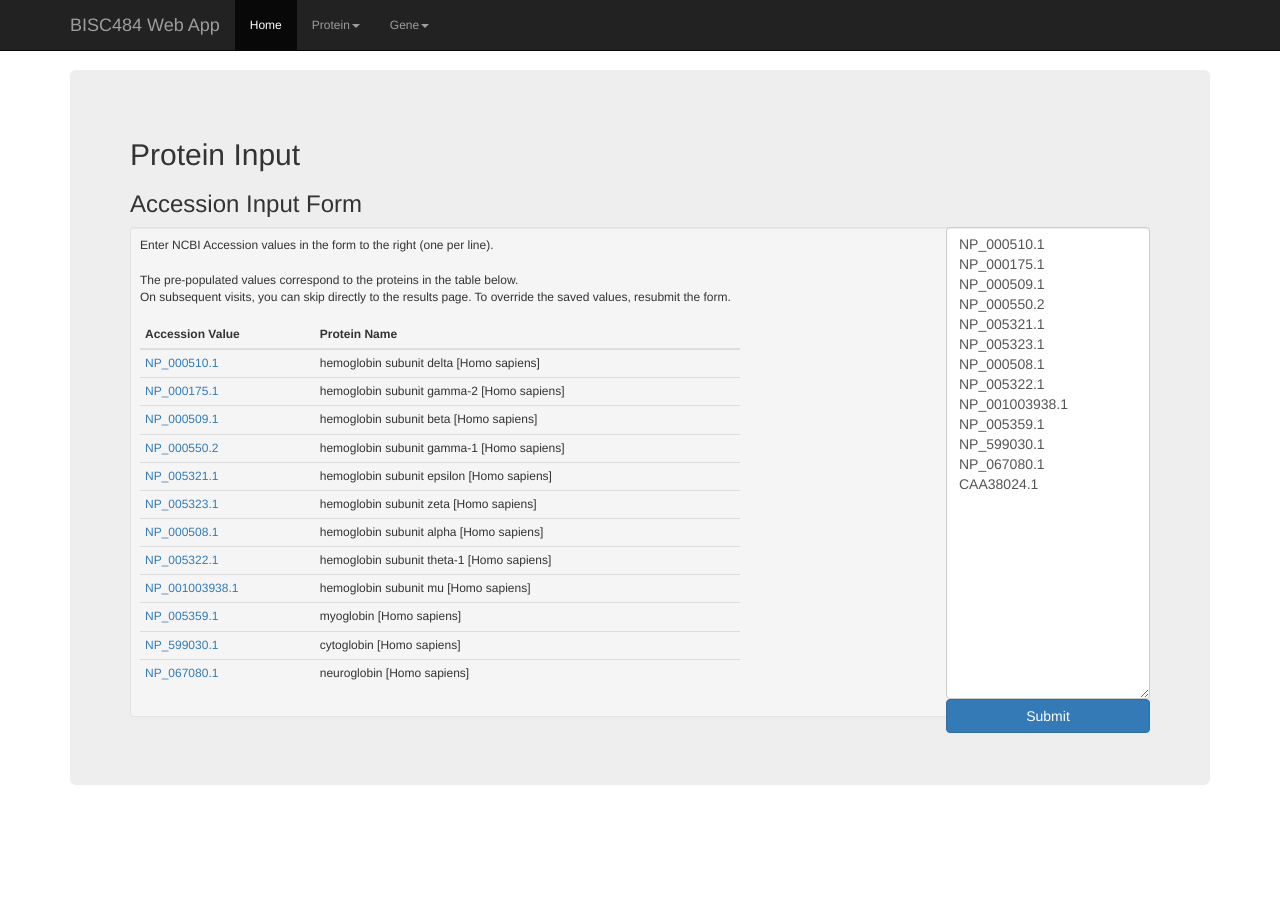
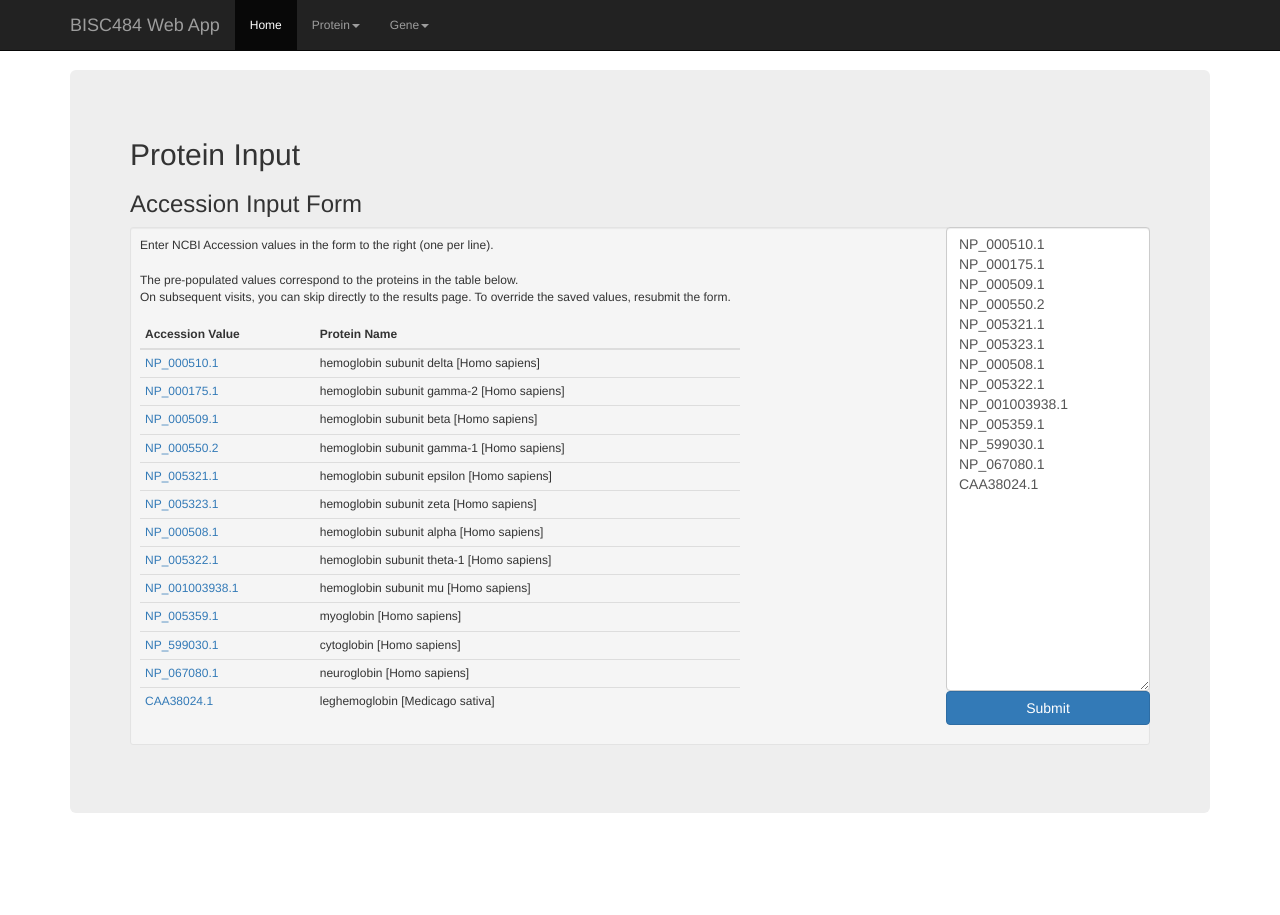
Before and after one commit to scottfones/bisc484, a Flask app: page /proteinInput in a window 1280 px wide. Shown: the top 915 px of the page. Run offline with Flask 2, Linux system fonts and the light colour scheme; some libraries are stand-ins or nearby versions.

Commit message:
resized input table and form

```diff
--- a/bioApp/app/templates/proteinInput.html
+++ b/bioApp/app/templates/proteinInput.html
@@ -9,7 +9,7 @@
     <form action="" method="post" name="AccessionVals">
     {{ form.hidden_tag() }}
 
-    {{ form.accessionInput( class="form-control", style="height:472px;" ) }}
+    {{ form.accessionInput( class="form-control", style="height:464px;" ) }}
 
     <input class="btn btn-primary btn-block" type="submit" value="Submit">
 
@@ -82,6 +82,10 @@
 		<td><a href="https://www.ncbi.nlm.nih.gov/protein/10864065">NP_067080.1</a></td>
 	        <td>neuroglobin [Homo sapiens]</td>
 	    </tr>
+            <tr>
+		<td><a href="https://www.ncbi.nlm.nih.gov/protein/CAA38024">CAA38024.1</a></td>
+	        <td>leghemoglobin [Medicago sativa]</td>
+	    </tr>
 	    </tbody>
 	</table>
     </div>
```
